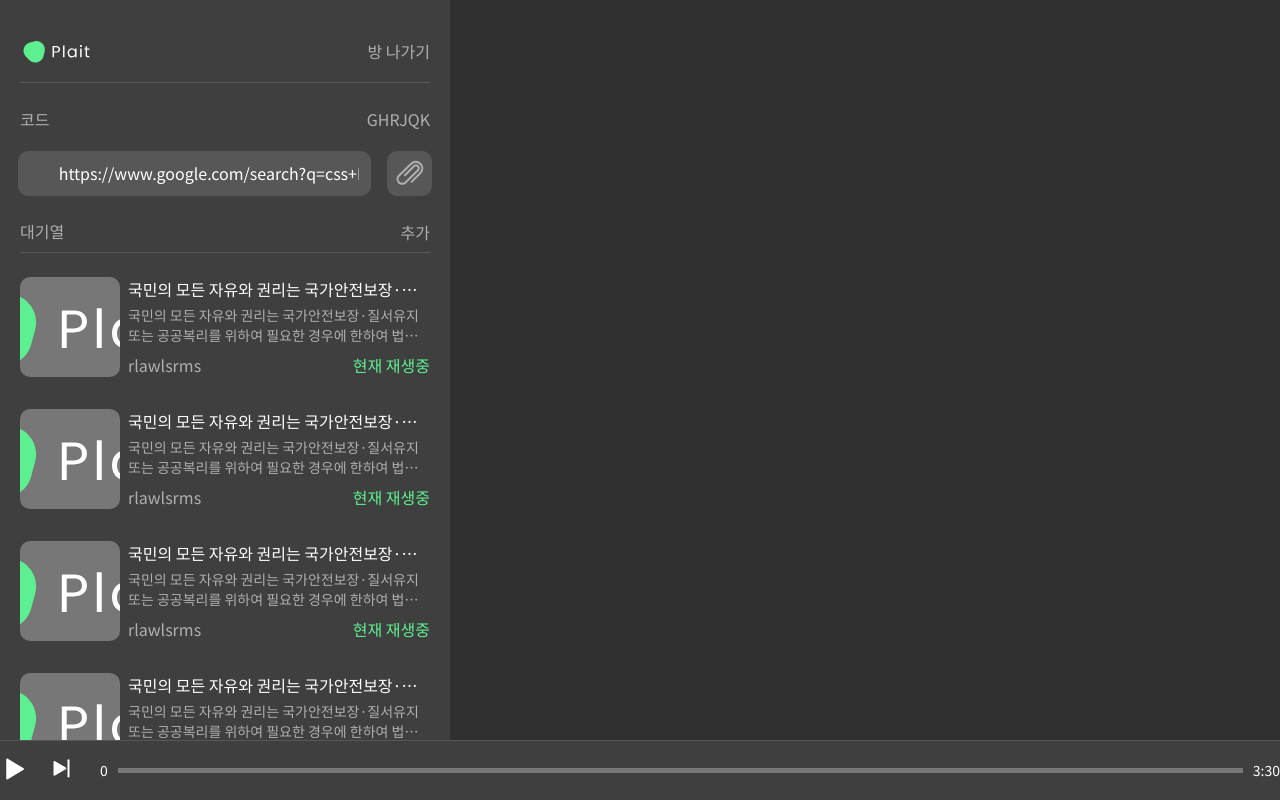
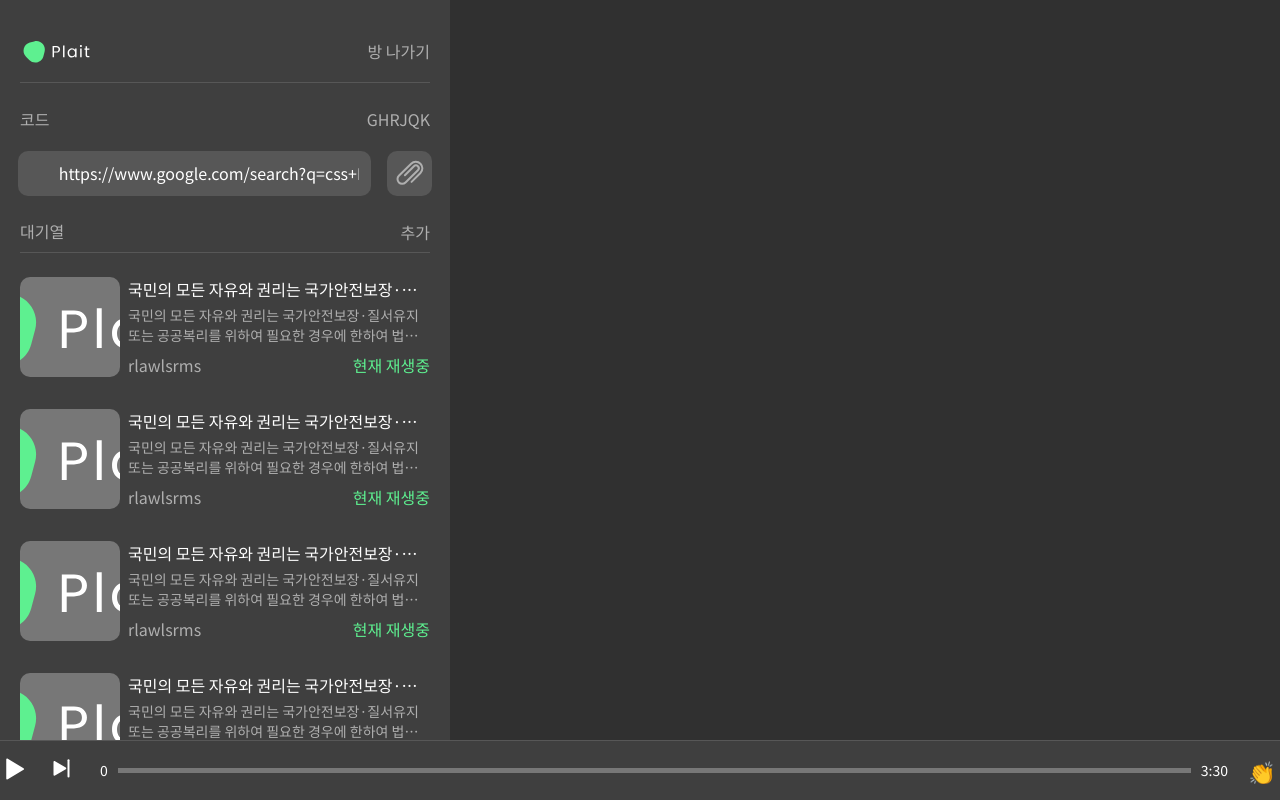
Before and after one commit to KJG04/Plait-Front-End, a Next.js app: page /404 in a window 1280 px wide. Built offline with nearby package versions, Linux system fonts and the light colour scheme.

Commit message:
🔌 (#4) - use emoji picker in bottom bar

```diff
--- a/src/components/BottomBar/index.tsx
+++ b/src/components/BottomBar/index.tsx
@@ -1,5 +1,6 @@
 import { memo } from "react";
 import ContentController from "../ContentController";
+import EmojiPickerContainer from "../EmojiPickerContainer";
 import * as S from "./styles";
 
 const BottomBar = () => {
@@ -7,6 +8,7 @@
     <S.Container>
       <S.Inner>
         <ContentController />
+        <EmojiPickerContainer />
       </S.Inner>
     </S.Container>
   );
--- a/src/components/BottomBar/styles.ts
+++ b/src/components/BottomBar/styles.ts
@@ -13,4 +13,5 @@
   justify-content: space-between;
   align-items: center;
   height: 100%;
+  column-gap: 16px;
 `;
```
